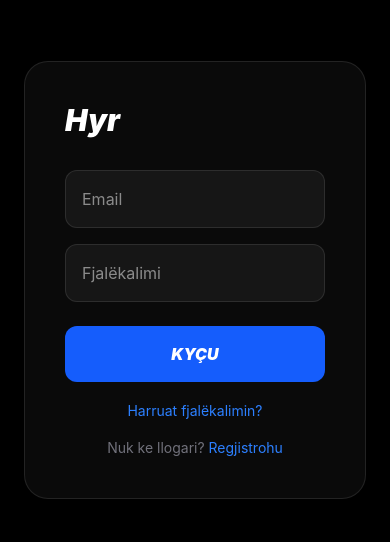
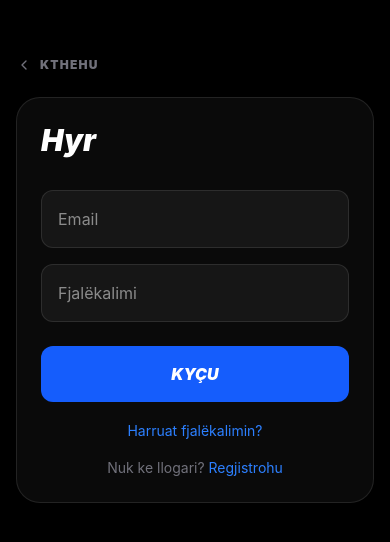
Before and after one commit to rajtagers-hub/auto-parts-platform, a Next.js app: page /login in a window 390 px wide. Shown: the part 142-684 px from the top of the page. Built offline with nearby package versions, Linux system fonts and the light colour scheme; no server answers.

Commit message:
Add back buttons to auth pages and improve mobile responsiveness

```diff
--- a/app/login/page.tsx
+++ b/app/login/page.tsx
@@ -2,6 +2,7 @@
 import { useState } from 'react';
 import { supabase } from '@/lib/supabaseClient';
 import { useRouter } from 'next/navigation';
+import { ChevronLeft } from 'lucide-react';
 
 export default function LoginPage() {
   const router = useRouter();
@@ -25,8 +26,15 @@ export default function LoginPage() {
   };
 
   return (
-    <div className="min-h-screen bg-black flex items-center justify-center p-6">
-      <form onSubmit={handleLogin} className="bg-[#0A0A0A] p-10 rounded-3xl border border-white/10 w-full max-w-md">
+    <div className="min-h-screen bg-black flex items-center justify-center p-4 md:p-6">
+      <div className="w-full max-w-md">
+        <button
+          onClick={() => router.push('/')}
+          className="mb-6 flex items-center gap-2 text-zinc-500 hover:text-white transition-colors text-xs font-black uppercase tracking-widest"
+        >
+          <ChevronLeft size={16} /> Kthehu
+        </button>
+        <form onSubmit={handleLogin} className="bg-[#0A0A0A] p-6 md:p-10 rounded-3xl border border-white/10 w-full shadow-2xl">
         <h1 className="text-3xl font-black italic text-white mb-8">Hyr</h1>
         <input
           type="email"
@@ -61,6 +69,7 @@ export default function LoginPage() {
           Nuk ke llogari? <a href="/signup" className="text-blue-500 hover:underline">Regjistrohu</a>
         </p>
       </form>
+      </div>
     </div>
   );
 }
--- a/app/signup/page.tsx
+++ b/app/signup/page.tsx
@@ -2,6 +2,7 @@
 import { useState, useEffect } from "react";
 import { supabase } from "@/lib/supabaseClient";
 import { useRouter } from "next/navigation";
+import { ChevronLeft } from "lucide-react";
 import dynamic from "next/dynamic";
 
 // Dynamically import Turnstile to avoid SSR issues
@@ -80,9 +81,16 @@ export default function Signup() {
   };
 
   return (
-    <div className="min-h-screen bg-black flex items-center justify-center p-6">
-      <form onSubmit={handleSignup} className="bg-[#0A0A0A] p-10 rounded-3xl border border-white/10 w-full max-w-md">
-        <h1 className="text-3xl font-black italic mb-8">Regjistrohu</h1>
+    <div className="min-h-screen bg-black flex items-center justify-center p-4 md:p-6 py-12">
+      <div className="w-full max-w-md">
+        <button
+          onClick={() => router.push('/')}
+          className="mb-6 flex items-center gap-2 text-zinc-500 hover:text-white transition-colors text-xs font-black uppercase tracking-widest"
+        >
+          <ChevronLeft size={16} /> Kthehu
+        </button>
+        <form onSubmit={handleSignup} className="bg-[#0A0A0A] p-6 md:p-10 rounded-3xl border border-white/10 w-full shadow-2xl">
+          <h1 className="text-3xl font-black italic mb-8">Regjistrohu</h1>
 
         <input
           type="text"
@@ -175,6 +183,7 @@ export default function Signup() {
           Ke llogari? <a href="/login" className="text-blue-500">Kyçu</a>
         </p>
       </form>
+      </div>
     </div>
   );
 }
```
